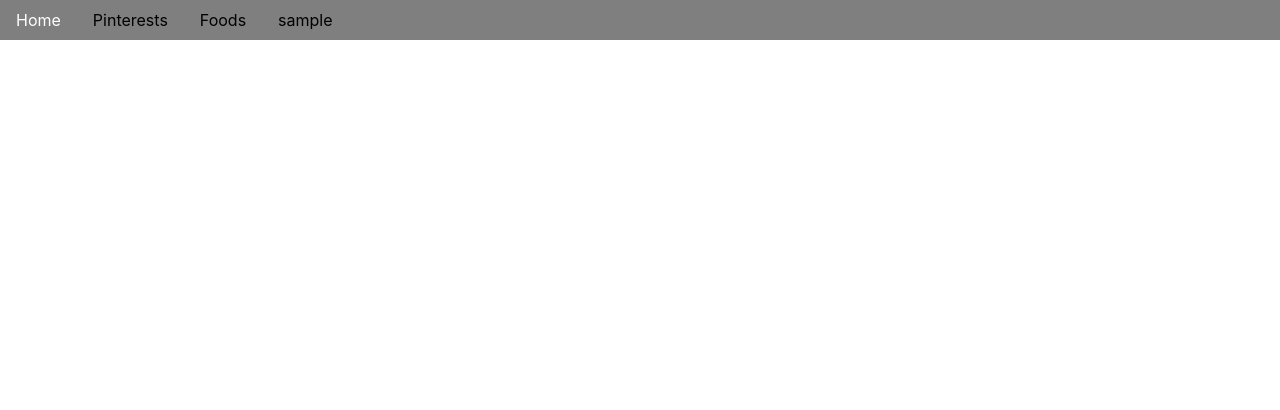
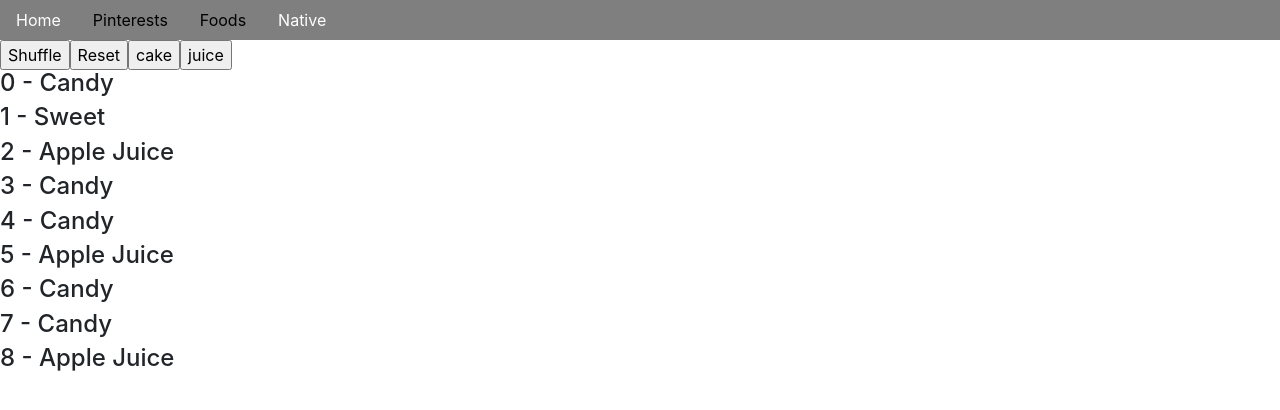
Before and after one commit to franklion/nuxt-pinterests, a Nuxt app: page /native in a window 1280 px wide. Shown: the top 410 px of the page. Built offline with nearby package versions, Linux system fonts and the light colour scheme; what vue-masonry would draw is missing.

Commit message:
add native

```diff
--- a/layouts/default.vue
+++ b/layouts/default.vue
@@ -12,7 +12,7 @@
         <nuxt-link active-class="is-active" to="/foods" class="nav-link" exact>Foods</nuxt-link>
       </li>
        <li class="nav-item">
-        <nuxt-link active-class="is-active" to="/sample" class="nav-link" exact>sample</nuxt-link>
+        <nuxt-link active-class="is-active" to="/native" class="nav-link" exact>Native</nuxt-link>
       </li>
     </ul>
 
--- a/nuxt.config.js
+++ b/nuxt.config.js
@@ -25,18 +25,7 @@ module.exports = {
       rel: 'stylesheet',
       href: 'https://maxcdn.bootstrapcdn.com/bootstrap/4.0.0-beta/css/bootstrap.min.css',
     }],
-    script: [{
-        src: 'https://code.jquery.com/jquery-3.2.1.min.js'
-      },
-      {
-        src: 'https://unpkg.com/masonry-layout@4/dist/masonry.pkgd.min.js'
-      },
-      {
-        src: 'https://unpkg.com/imagesloaded@4/imagesloaded.pkgd.js'
-      },
-      {
-        src: 'https://unpkg.com/isotope-layout@3/dist/isotope.pkgd.min.js'
-      },
+    script: [
       {
         src: 'https://cdnjs.cloudflare.com/ajax/libs/lodash.js/4.14.1/lodash.min.js'
       }
--- a/pages/news.vue
+++ b/pages/articles.vue
@@ -117,18 +117,17 @@ export default {
     border: 1px solid #aaa;
     margin: 0 7px 10px;
     padding: 8px;
-
     /* transition: all 1s; */
     /* display: inline-block; */
     /* margin-right: 10px; */
 }
-.list-item-body {}
+/* .list-item-body {}
 
 .title {}
 .text {}
 .photo {
     max-width: 100%;
-}
+} */
 
 .list-complete-move {
     transition: transform 1s;
@@ -136,7 +135,6 @@ export default {
 
 .list-complete-enter,
 .list-complete-leave-to
-/* .list-complete-leave-active for below version 2.1.8 */
 {
     opacity: 0;
     transition: all 1s;
--- /dev/null
+++ b/pages/native.vue
@@ -0,0 +1,153 @@
+<template>
+  <section>
+
+    <!-- 按鈕區域 -->
+    <div>
+      <button @click="shuffle">Shuffle</button>
+      <button @click="reset">Reset</button>
+      <button @click="cake">cake</button>
+      <button @click="juice">juice</button>
+    </div>
+
+    <!-- 因為每一個項目都需要執行獨立的動畫，所以用transition-group把他們包覆起來 -->
+    <!-- 可以自訂一個轉場的name，並且配合自己寫的css -->
+    <!-- 特別注意 每一個項目都需要一個唯一的 key屬性(不要使用index) -->
+    <!-- 原因是index跟item沒有綁定再一起，index是這個陣列的索引，一旦陣列被打散或改變將會追蹤不到 -->
+    <!-- 可以使用:key="item" or :key="item.id" -->
+    <!-- https://vuejs.org/v2/guide/list.html#key -->
+    <transition-group name="flip" tag="div">
+      <div v-for="(item, index) in filteredItems" :key="item.id">
+        <h4 class="">{{index}} - {{ item.title }}</h4>
+      </div>
+    </transition-group>
+
+  </section>
+</template>
+
+<script>
+export default {
+  data() {
+    return {
+      items: [
+        {
+          id: 1,
+          tag: 'cake',
+          title: 'Candy',
+          pic: 'http://lorempixel.com/400/200/sports/',
+          dec: ' I like cake ',
+        },
+        {
+          id: 2,
+          tag: 'sweet',
+          title: 'Sweet',
+          pic: 'http://lorempixel.com/400/200/sports/',
+          dec: ' I like sweet',
+        },
+        {
+          id: 3,
+          tag: 'juice',
+          title: 'Apple Juice',
+          pic: 'http://lorempixel.com/400/200/sports/',
+          dec: ' I like cake ',
+        },
+        {
+          id: 4,
+          tag: 'cake',
+          title: 'Candy',
+          pic: 'http://lorempixel.com/400/200/sports/',
+          dec: ' I like cake ',
+        },
+        {
+          id: 5,
+          tag: 'juice',
+          title: 'Candy',
+          pic: 'http://lorempixel.com/400/200/sports/',
+          dec: ' I like cake ',
+        },
+        {
+          id: 6,
+          tag: 'juice',
+          title: 'Apple Juice',
+          pic: 'http://lorempixel.com/400/200/sports/',
+          dec: ' I like cake ',
+        },
+        {
+          id: 7,
+          tag: 'cake',
+          title: 'Candy',
+          pic: 'http://lorempixel.com/400/200/sports/',
+          dec: ' I like cake ',
+        },
+        {
+          id: 8,
+          tag: 'cake',
+          title: 'Candy',
+          pic: 'http://lorempixel.com/400/200/sports/',
+          dec: ' I like cake ',
+        },
+        {
+          id: 9,
+          tag: 'cake',
+          title: 'Apple Juice',
+          pic: 'http://lorempixel.com/400/200/sports/',
+          dec: ' I like cake ',
+        },
+      ],
+      filteredItem: null,
+    }
+  },
+  computed: {
+    filteredItems() {
+      // 當一載入頁面什麼都沒有選，this.filteredItem === null 將為TRUE，則顯示所有項目
+      // 當按了過濾TAG按鈕後 filteredItem將會改變數值，則進行第二個條件式判斷
+      return this.items.filter(item => (this.filteredItem === null ? true : (item.tag === this.filteredItem)))
+    },
+  },
+  methods: {
+    shuffle() {
+      // 把項目打散，使用lodash library減少我們寫複雜的code
+      // 記得在nuxt.config.js中載入lodash
+      this.items = _.shuffle(this.items)
+    },
+    reset() {
+      // 選擇要過濾的項目為空的(回到預設值)
+      this.filteredItem = null
+    },
+    cake() {
+      // 選擇要過濾的項目為cake
+      this.filteredItem = 'cake'
+    },
+    juice() {
+      // 選擇要過濾的項目為juice
+      this.filteredItem = 'juice'
+    },
+  },
+}
+</script>
+<style>
+/* 官網動畫文件 */
+/* https://vuejs.org/v2/guide/transitions.html#Transition-Classes */
+
+
+/* 針對每個項目的移動 調整動畫時間 */
+/* 可以試試看 transform 0s 和 1s的差別 */
+/* https://vuejs.org/v2/guide/transitions.html#List-Move-Transitions */
+.flip-move {
+  transition: transform 1s;
+}
+
+/* 一進場 & 一離場 */
+/* 淡入淡出 */
+.flip-enter,
+.flip-leave-to {
+  opacity: 0;
+  transition: all 1s;
+}
+
+/* 離場的整個動畫 */
+/* 當離場結束後就恢復原狀 */
+/* 使用absolute所以每個項目將會往左上角靠攏 */
+.flip-leave-active {
+  position: absolute;
+}
+</style>
```
